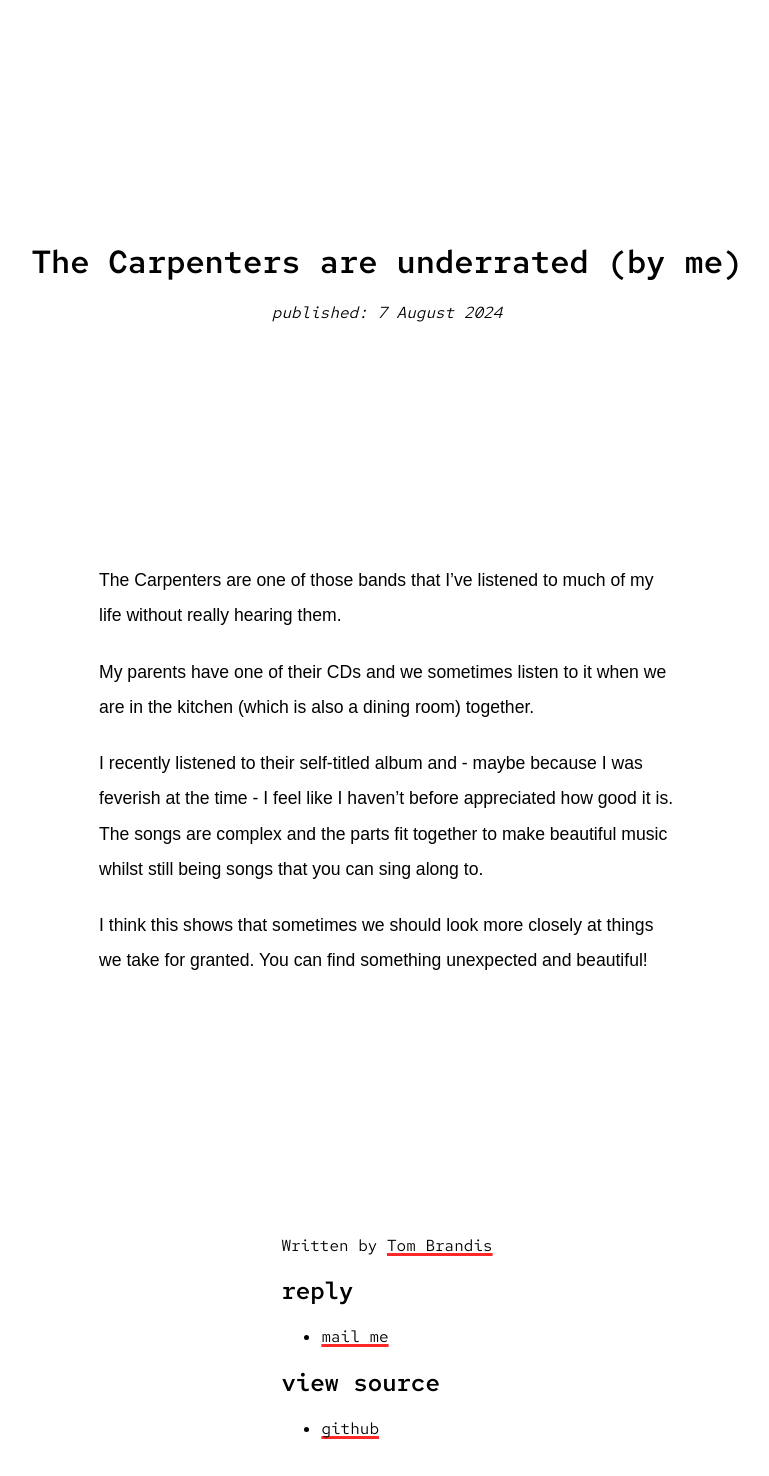
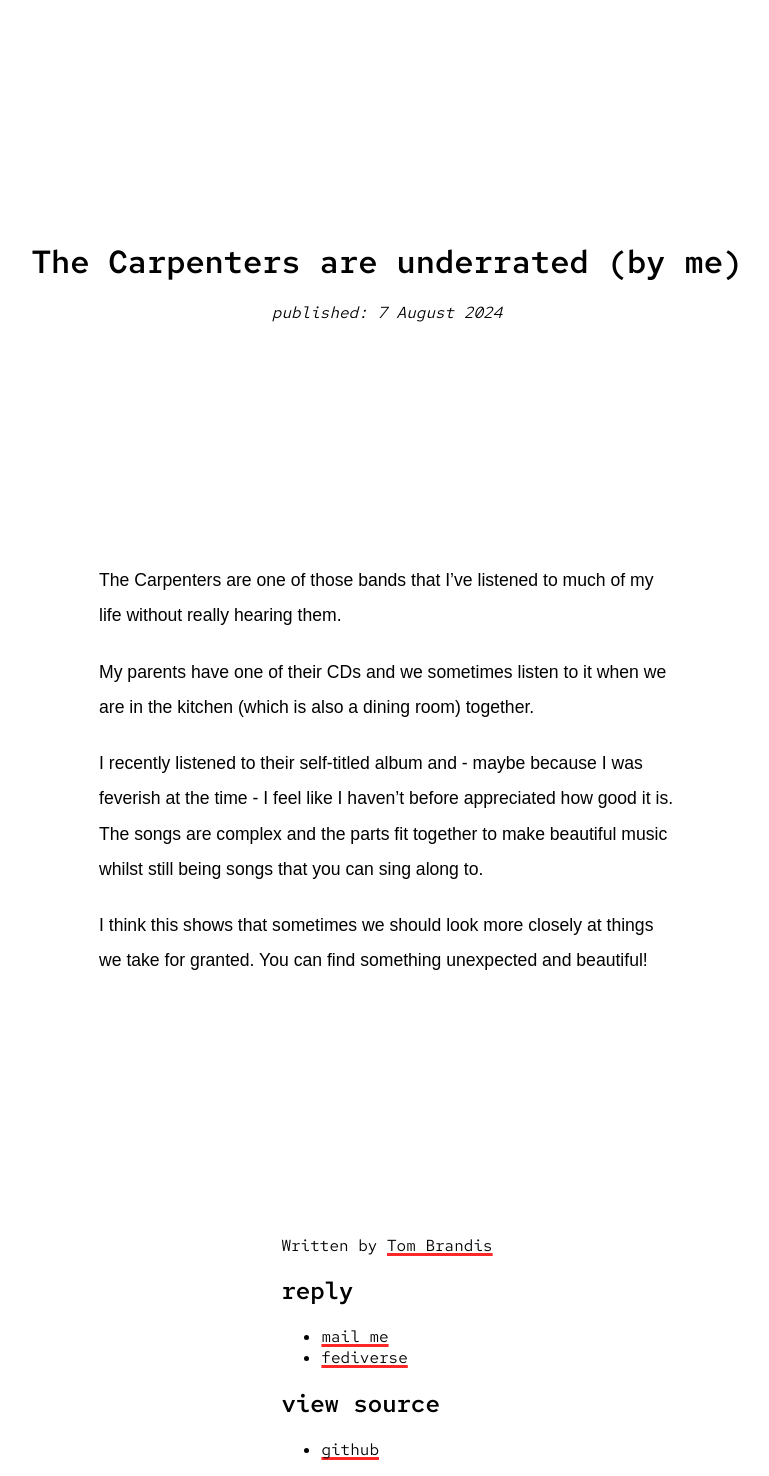
Before and after one commit to TomJB1/my-website-jekyll, a Jekyll site: the page built from _posts/published/2024-08-07-The Carpenters are underrated by me.md, in a window 1280 px wide. Shown: the whole page, without its empty margins (253-1022 px from the left). Built offline with Jekyll 4.4.1, drawn with Linux system fonts in a browser that asks for light colours; before the commit the page ends 1455 px from its top, so only the background shows below that.

Commit message:
add fediverse reply link

```diff
--- a/_layouts/default.html
+++ b/_layouts/default.html
@@ -84,7 +84,10 @@
     {%endif%}
 
     <h2>reply</h2>
-    <ul><li><a href="mailto:tom@tombrandis.uk?subject=Reply to: {{page.title}}">mail me</a></li></ul>
+    <ul>
+      <li><a href="mailto:tom@tombrandis.uk?subject=Reply to: {{page.title}}">mail me</a></li>
+      <li><a href="https://mastodonapp.uk/@tombrandis">fediverse</a></li>
+    </ul>
 
     <h2>view source</h2>
     <ul><li><a href="https://github.com/TomJB1/my-website-jekyll/blob/main/_posts/published/{{page.name}}?plain=1">github</a></li></ul>
```
